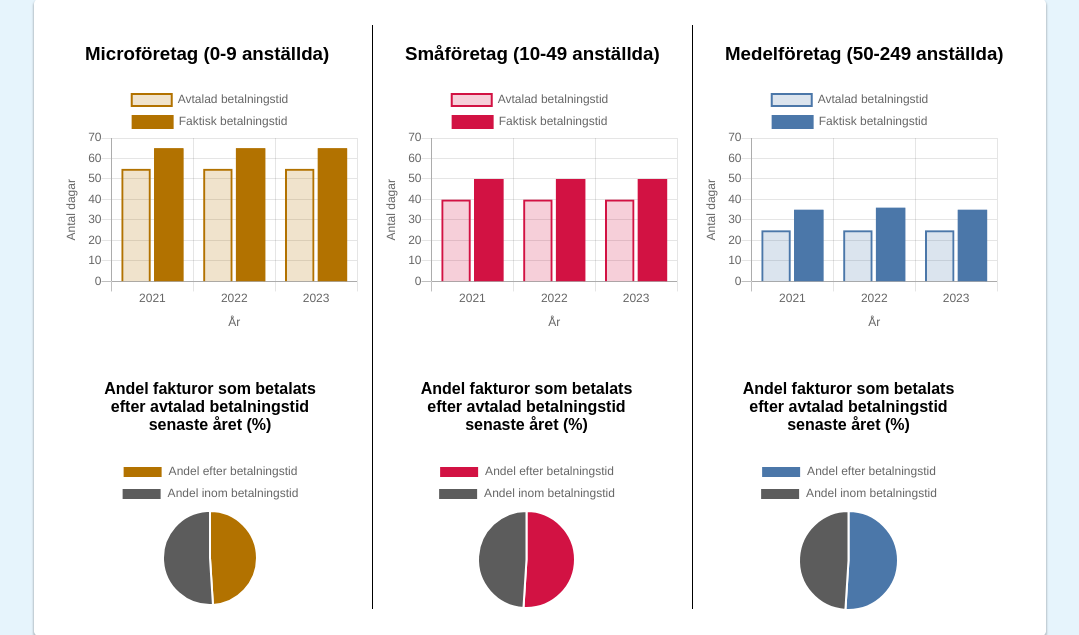
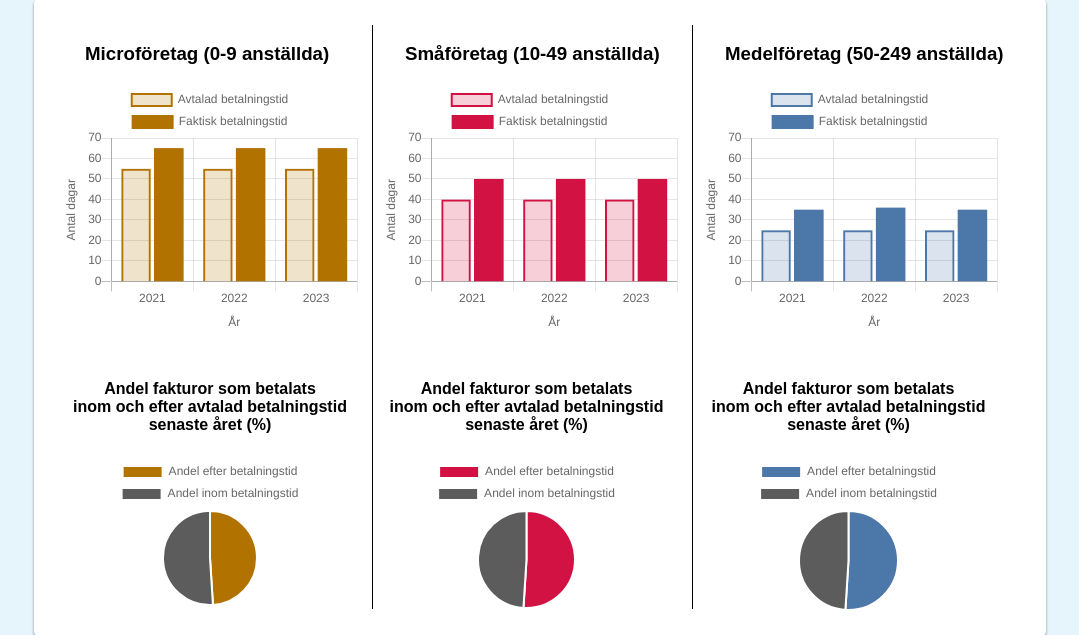
Before and after one commit to niwo2001/mall, a PHP site: page /storlekskategori.php in a window 1280 px wide. Shown: the part 122-757 px from the top of the page, without its empty margins (100-1179 px from the left). Run offline with PHP 8.4, Linux system fonts and the light colour scheme; data that the repository does not hold is empty; some libraries are stand-ins or nearby versions.

Commit message:
Changed headlines

```diff
--- a/enskilt_foretag.php
+++ b/enskilt_foretag.php
@@ -22,7 +22,7 @@
 
             <!--3-->
             <div id='pie_box' class='boxx'>
-                <h3>Andel fakturor som betalats efter avtalad betalningstid senaste året (%)</h3>
+                <h3>Andel fakturor som betalats inom och efter avtalad betalningstid senaste året (%)</h3>
                 <canvas id='foretag_pie' style="height:40px; width:60px"></canvas>
             </div>
         </div>
--- a/sammanlagd_statistik.php
+++ b/sammanlagd_statistik.php
@@ -9,7 +9,7 @@
         <h3>Genomsnittliga betalningstider mellan alla företag och alla kategorier</h3>
         <?php include("get_data_from_db/store_data_tot.php") ?>
         <canvas id='tot_barChart' width='300' height='250'></canvas>
-        <h3>Genomsnitt av andel fakturor som betalats efter avtalad betalningstid senaste året senaste året (%)</h3>
+        <h3>Genomsnitt av andel fakturor som betalats inom och efter avtalad betalningstid senaste året (%)</h3>
         <canvas id='tot_pieChart' style="height:40px; width:80px;"></canvas>
     </div>
 
--- a/storlekskategori.php
+++ b/storlekskategori.php
@@ -12,7 +12,7 @@
                 <canvas id='Mi_chart' width='300' height='250'></canvas>
             </div>
             <div>
-                <h4>Andel fakturor som betalats<br>efter avtalad betalningstid<br>senaste året (%)</h4>
+                <h4>Andel fakturor som betalats<br>inom och efter avtalad betalningstid<br>senaste året (%)</h4>
                 <canvas id='Mi_pie' style="height:40px; width:80px"></canvas>
             </div>
         </div>
@@ -22,7 +22,7 @@
                 <canvas id='Sm_chart' width='300' height='250'></canvas>
             </div>
             <div id='kat_sma_pie'>
-                <h4>Andel fakturor som betalats<br>efter avtalad betalningstid<br>senaste året (%)</h4>
+                <h4>Andel fakturor som betalats<br>inom och efter avtalad betalningstid<br>senaste året (%)</h4>
                 <canvas id='Sm_pie' style="height:40px; width:80px"></canvas>
             </div>
         </div>
@@ -32,7 +32,7 @@
                 <canvas id='Me_chart' width='300' height='250'></canvas>
             </div>
             <div>
-                <h4>Andel fakturor som betalats<br>efter avtalad betalningstid<br>senaste året (%)</h4>
+                <h4>Andel fakturor som betalats<br>inom och efter avtalad betalningstid<br>senaste året (%)</h4>
                 <canvas id='Me_pie' style="height:40px; width:80px"></canvas>
             </div>
         </div>
```
